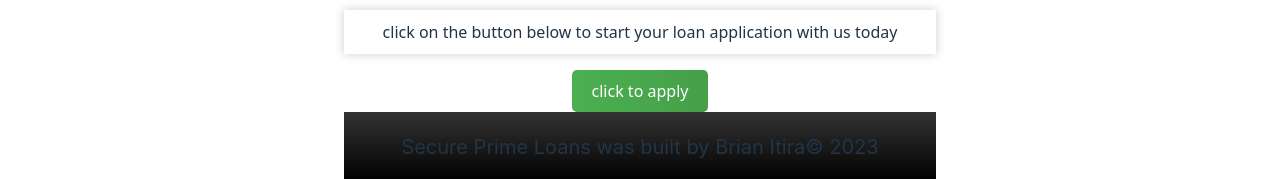
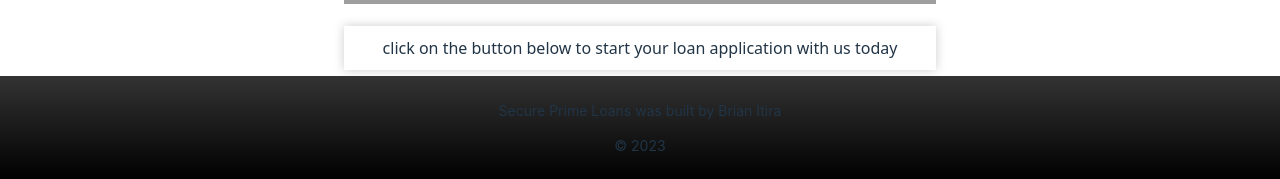
Before and after one commit to brianitira2/mutheu, a React (Vite) app: page / in a window 1280 px wide. Shown: the part 620-799 px from the top of the page. Built offline with nearby package versions, Linux system fonts and the light colour scheme; grey boxes are pictures that could not be loaded.

Commit message:
final commit today

```diff
--- a/src/Welcome.css
+++ b/src/Welcome.css
@@ -1,3 +1,5 @@
+/* Your existing styles for other elements remain unchanged */
+
 .welcome-header-text {
   text-align: center;
   font-family: 'system-ui', -apple-system, BlinkMacSystemFont, 'Segoe UI', Roboto, Oxygen, Ubuntu, Cantarell, 'Open Sans', 'Helvetica Neue', sans-serif;
@@ -5,14 +7,13 @@
   color: white;
   padding: 20px;
   text-shadow: 2px 2px 4px rgba(0, 0, 0, 0.3);
-    transition: transform 0.3s ease-in-out; /* Add a subtle transition effect */
+  transition: transform 0.3s ease-in-out;
 }
 
 /* Media query for screens smaller than 600px (adjust as needed) */
 @media (max-width: 600px) {
   .welcome-header-text {
-      font-size: 1.5em; /* Adjust the font size for smaller screens */
-      /* Add any additional styles for smaller screens */
+    font-size: 1.5em;
   }
 }
 
@@ -20,9 +21,7 @@
   text-align: center;
   font-family: 'system-ui', -apple-system, BlinkMacSystemFont, 'Segoe UI', Roboto, Oxygen, Ubuntu, Cantarell, 'Open Sans', 'Helvetica Neue', sans-serif;
   color: green;
-    /* Add more cool styles if needed */
 }
-
 
 .welcome-p-text {
   text-align: center;
@@ -32,27 +31,22 @@
 /* Media query for screens smaller than 600px (adjust as needed) */
 @media (max-width: 600px) {
   .welcome-p-text {
-      font-size: 0.9em; /* Adjust the font size for smaller screens */
-      /* Add any additional styles for smaller screens */
+    font-size: 0.9em;
   }
 }
 
-  /* Additional cool styles */
 .welcome-p-text {
-    padding: 10px; /* Add some padding for a better look */
-    box-shadow: 0 0 10px rgba(0, 0, 0, 0.2); /* Subtle box shadow for a cool effect */
-    /* Add more cool styles if needed */
+  padding: 10px;
+  box-shadow: 0 0 10px rgba(0, 0, 0, 0.2);
 }
-
 
 .welcome-btn {
   display: inline-block;
   padding: 10px 20px;
   font-size: 1em;
-    font-family: 'system-ui', -apple-system, BlinkMacSystemFont, 'Segoe UI', Roboto, Oxygen, Ubuntu, Cantarell, 'Open Sans', 'Helvetica Neue', sans-serif;
   text-decoration: none;
   color: white;
-    background: linear-gradient(to right, #4CAF50, #45a049); /* Green gradient background */
+  background: linear-gradient(to right, #4CAF50, #45a049);
   border: none;
   border-radius: 5px;
   cursor: pointer;
@@ -62,32 +56,34 @@
 /* Media query for screens smaller than 600px (adjust as needed) */
 @media (max-width: 600px) {
   .welcome-btn {
-      font-size: 0.9em; /* Adjust the font size for smaller screens */
-      padding: 8px 16px; /* Adjust padding for smaller screens */
-      /* Add any additional styles for smaller screens */
+    font-size: 0.9em;
+    padding: 8px 16px;
   }
 }
 
 .welcome-btn:hover {
-    background: linear-gradient(to right, #45a049, #4CAF50); /* Change the gradient on hover */
+  background: linear-gradient(to right, #45a049, #4CAF50);
 }
 
-  .btn{
+.btn {
   display: flex;
   justify-content: center;
 }
 
-  .image-settings{
+.image-settings {
   height: 350px;
   width: 100%;
 }
 
-  .footer{
-    display: flex;
-    justify-content: center;
-    align-items: center;
-    font-size: 20px;
+.footer {
+  text-align: center;
+  font-size: 14px; /* Adjust the font size for a smaller footer */
   background: linear-gradient(to bottom, #333, #000);
-    margin-bottom: -40px;
-
+  position: fixed;
+  bottom: 0;
+  left: 0;
+  right: 0;
+  padding: 10px; /* Adjust the padding for a smaller footer */
+  z-index: 1; /* Ensure the footer appears above other content */
 }
+``
```
Lines whose indentation alone changed are shown as unchanged.
